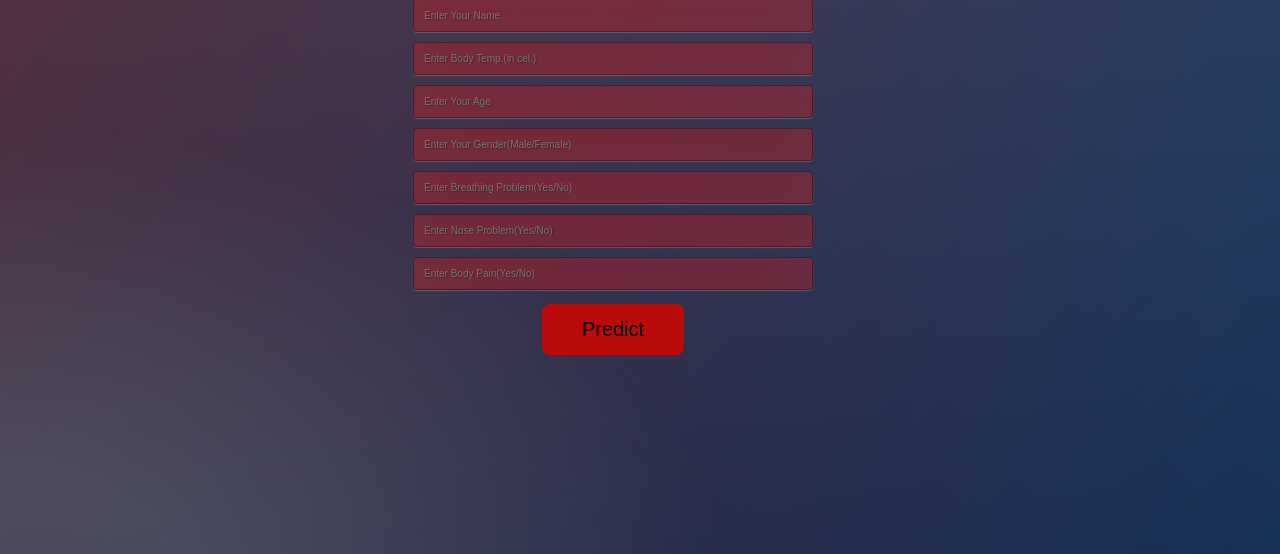
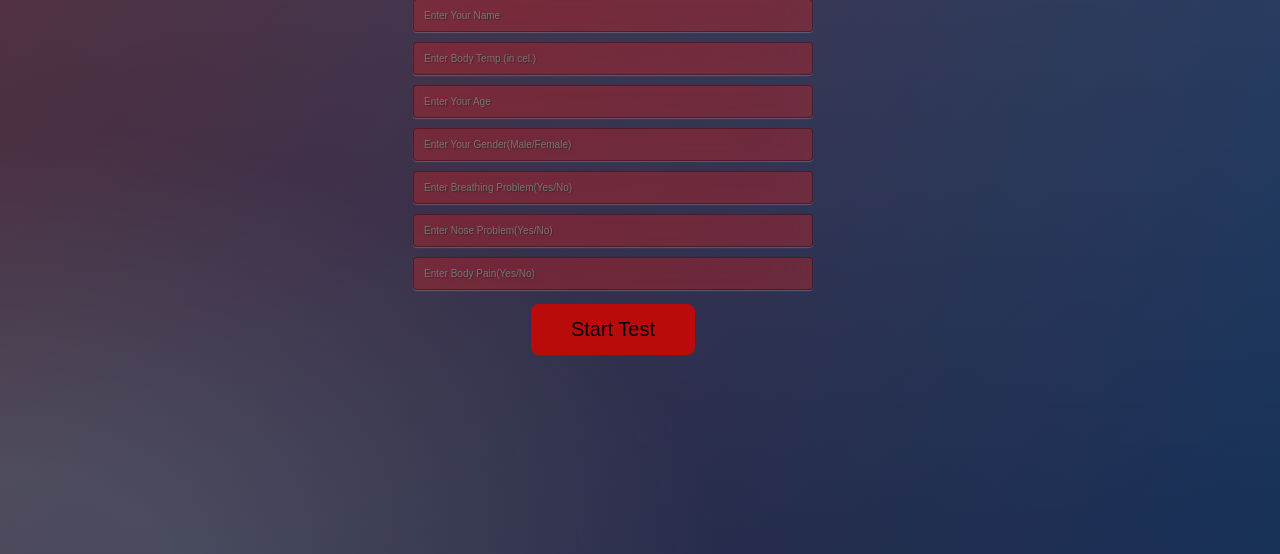
Before and after one commit to Akash671/covid_19_test_app, a Flask app: page / in a window 1280 px wide. Shown: the part 218-772 px from the top of the page. Run offline with Flask 2, Linux system fonts and the light colour scheme; parts of the project's set-up code (start-up, migrations or seed data) failed here and were passed over.

Commit message:
Update main.html

```diff
--- a/templates/main.html
+++ b/templates/main.html
@@ -27,7 +27,7 @@
 			<input type="text" name="NP" placeholder="Enter Nose Problem(Yes/No)" required="required" />
 			<input type="text" name="BPP" placeholder="Enter Body Pain(Yes/No)" required="required" />
 
-        <button type="submit" class="btn">Predict</button>
+        <button type="submit" class="btn">Start Test</button>
     </form>
    {{ prediction_text }}
  </div>
```
